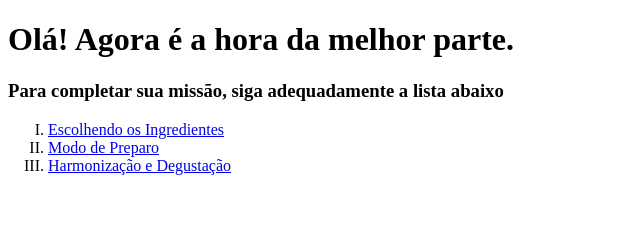
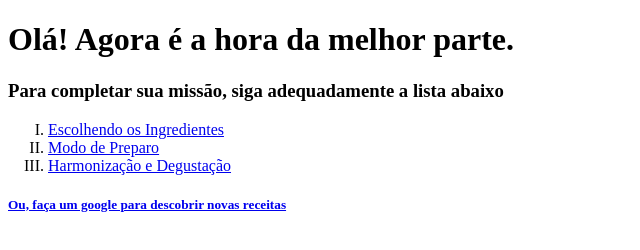
Before and after one commit to ufjf-dcc121/dcc121-2021-1er-atv3-HenriqueOCabral, a plain HTML site: page hRefPage.html in a window 1280 px wide. Shown: the whole page, without its empty margins (0-640 px from the left). Drawn offline with Linux system fonts and the light colour scheme.

Commit message:
links externos

```diff
--- a/hRefPage.html
+++ b/hRefPage.html
@@ -18,5 +18,7 @@
             <li><a href="comer.html">Harmonização e Degustação</a></li>
         </ol>
     </div>
+
+    <h5><a href="https://www.google.com.br">Ou, faça um google para descobrir novas receitas</a></h5>
 </body>
 </html>
```
Also changed, not shown: comer.html (+1 -0 lines).
